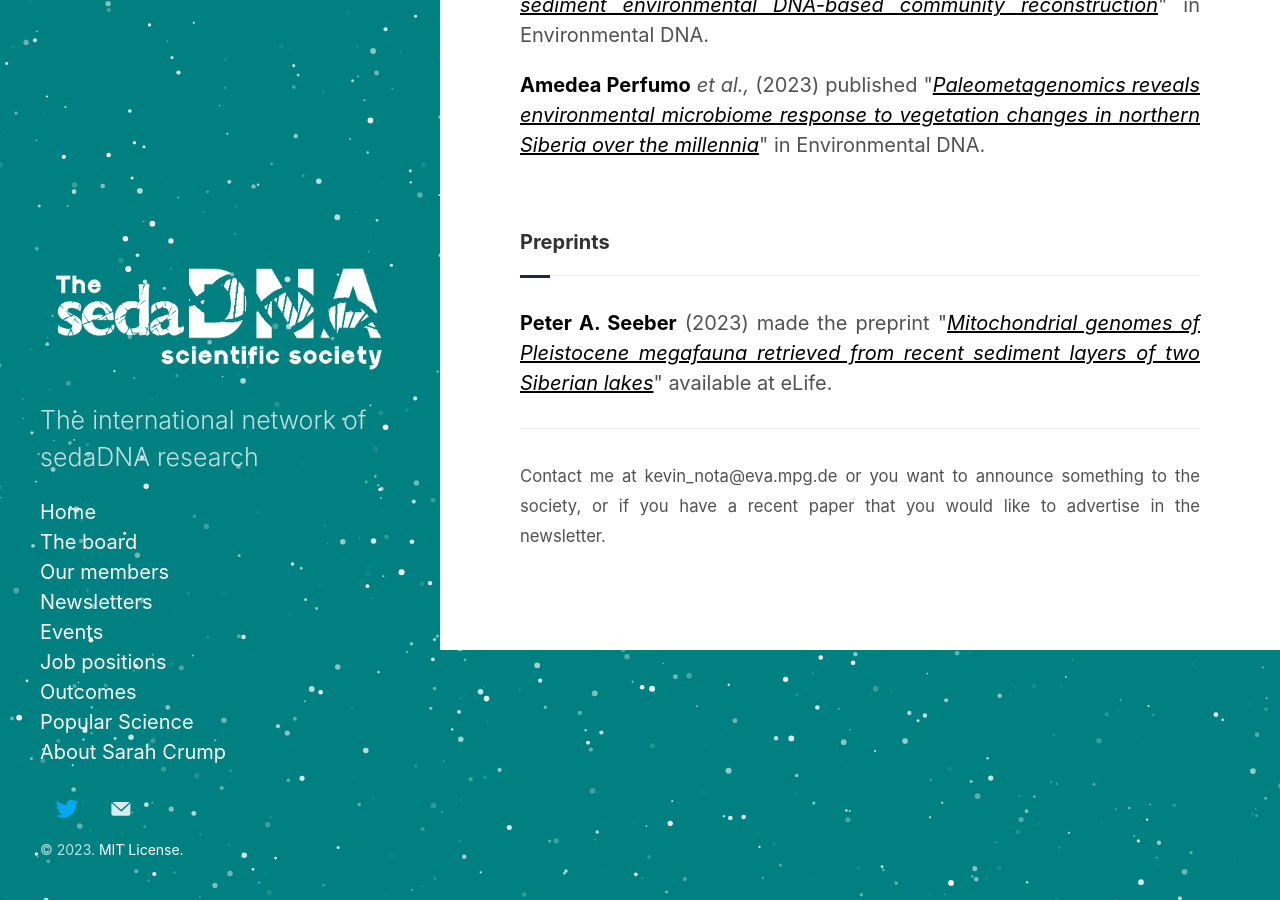
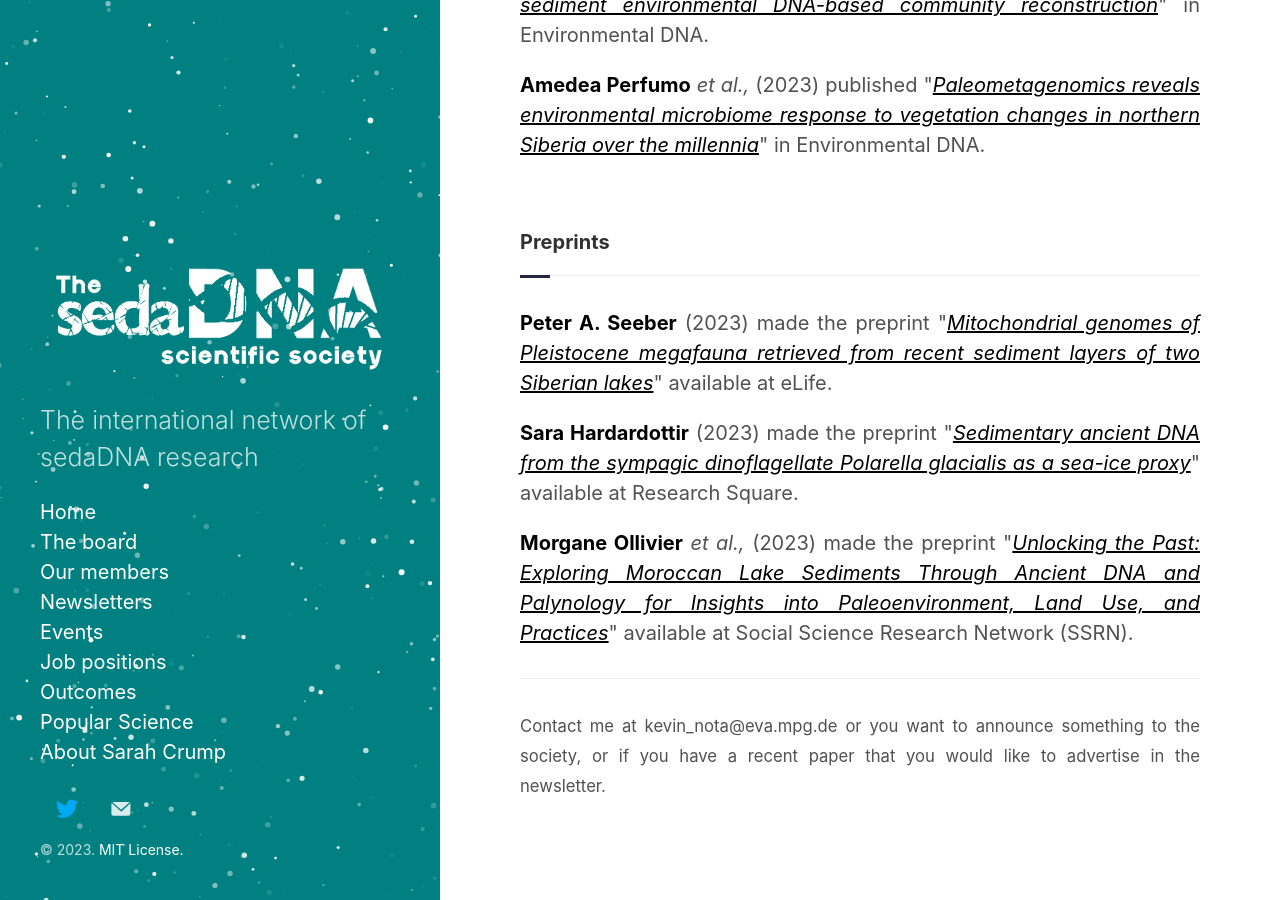
Before and after one commit to sedadna/sedadna.github.io, a Jekyll site: the page built from category/news/23-09.md, in a window 1280 px wide and 900 px high, scrolled down 1672 px. Built offline with Jekyll 4.4.1, drawn with Linux system fonts in a browser that asks for light colours.

Commit message:
Update 23-09.md

```diff
--- a/category/news/23-09.md
+++ b/category/news/23-09.md
@@ -47,5 +47,10 @@ response to vegetation changes in northern Siberia over the millennia</i></u></a
 
 <p><a href="https://www.researchgate.net/profile/Peter-Seeber" target="_blank"><b> Peter A. Seeber</b></a> (2023) made the preprint "<a href="https://doi.org/10.7554/eLife.89992.1" target="_blank"><u><i>Mitochondrial genomes of Pleistocene megafauna retrieved from recent sediment layers of two Siberian lakes</i></u></a>" available at eLife.</p>
 
+<p><a href="https://www.researchgate.net/profile/Sara-Hardardottir" target="_blank"><b> Sara Hardardottir</b></a> (2023) made the preprint "<a href="https://doi.org/10.21203/rs.3.rs-3132549/v1" target="_blank"><u><i>Sedimentary ancient DNA from the sympagic dinoflagellate Polarella glacialis as a sea-ice proxy</i></u></a>" available at Research Square.</p>
+
+<p><a href="https://www.researchgate.net/profile/Morgane-Ollivier-3" target="_blank"><b>Morgane Ollivier</b></a> <i> et al.,</i> (2023) made the preprint "<a href="http://dx.doi.org/10.2139/ssrn.4534181" target="_blank"><u><i>Unlocking the Past:  Exploring Moroccan Lake Sediments Through Ancient DNA and Palynology for Insights into Paleoenvironment, Land Use, and Practices</i></u></a>" available at Social Science Research Network (SSRN).</p>
+
+
 <hr />
 <p><small>Contact me at kevin_nota@eva.mpg.de or you want to announce something to the society, or if you have a recent paper that you would like to advertise in the newsletter.</small></p>
```
